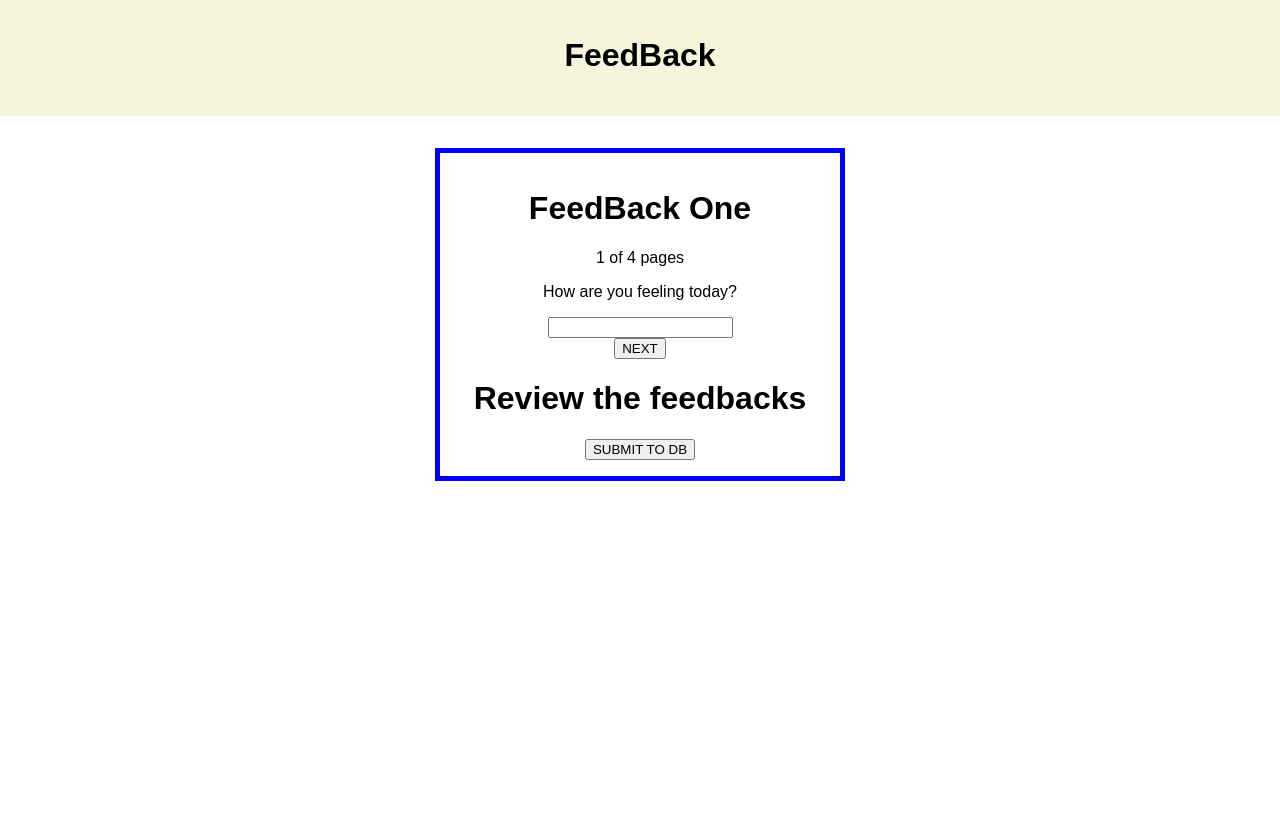
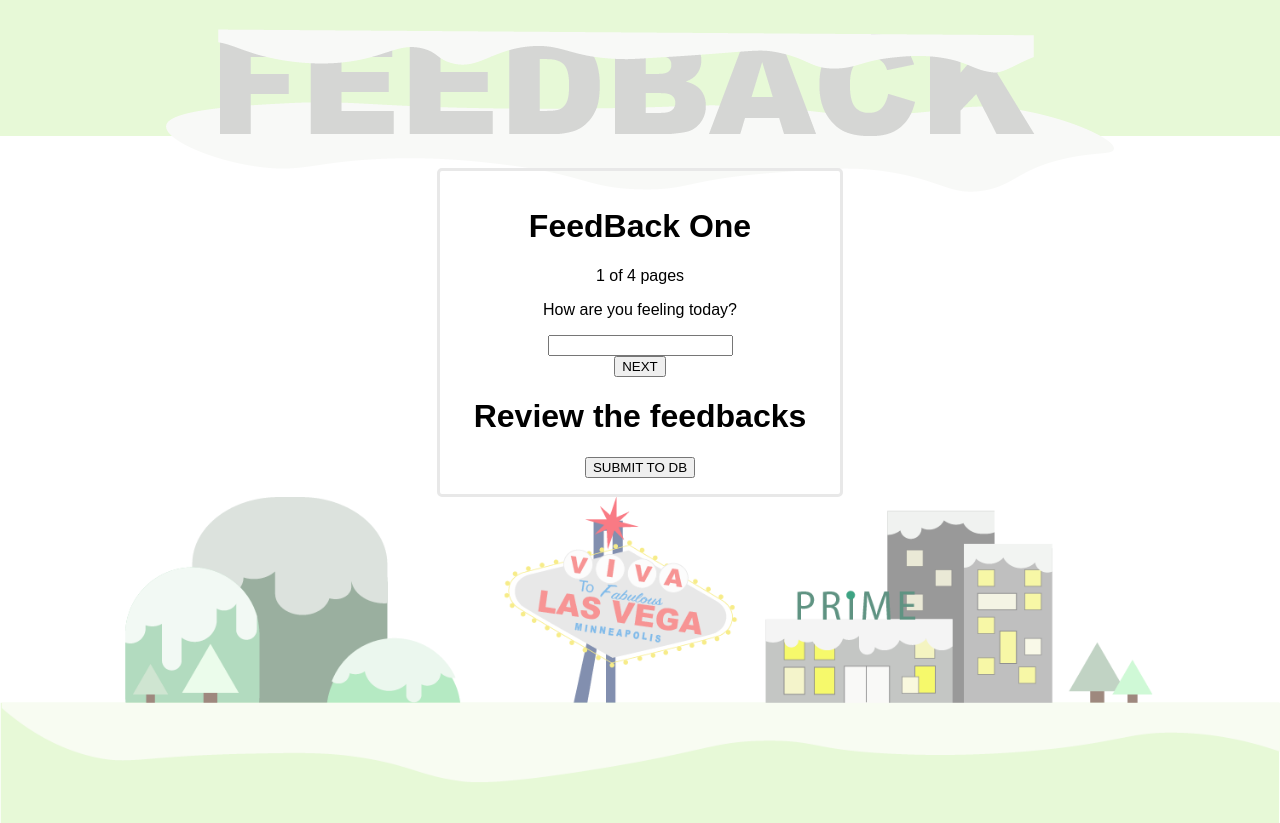
Before and after one commit to amitao/prime-feedback, a React (Create React App) app: page /#/ in a window 1280 px wide. Before the commit the page ends 800 px from the top, so only its background shows below. Built offline with nearby package versions, Linux system fonts and the light colour scheme.

Commit message:
add images to app/header files

```diff
--- a/src/components/App/App.css
+++ b/src/components/App/App.css
@@ -1,4 +1,4 @@
-.container {
+.main {
   display: flex;
   flex-flow: column;
   align-items: center;
@@ -9,16 +9,11 @@
   margin-top: 2em;
   width: 400px;
   text-align: center;
-  border: 5px solid blue;
+  border: 3px solid #e8e8e8;
+  border-radius: 5px;
   padding: 1em 0;
 }
 
-.App-header {
-  background-color: #033076;
-  min-height: 70px;
-  padding: 20px;
-  color: white;
-}
 
 .App-title {
   font-size: 1.5em;
@@ -27,3 +22,7 @@
 .App-intro {
   font-size: large;
 }
+
+.bg-image{
+  width:100%;
+}
--- a/src/components/App/App.jsx
+++ b/src/components/App/App.jsx
@@ -13,12 +13,13 @@ import { HashRouter as Router, Route } from 'react-router-dom';
 
 
 
+
 class App extends Component {
 
   render() {
     return (
       <Router>
-        <div className="container">
+        <div className="main">
           <Header />
           <div className="App">
             <Route path='/' exact component={FeedBackOne} />
@@ -27,6 +28,7 @@ class App extends Component {
             <Route path='/feedbackfour' component={FeedBackFour} />
             <Route path='/thankyou' component={Thankyou} />
           </div>
+          <img className="bg-image" src="images/vegaBG24.png"/>
 
         </div>
       </Router>
--- a/src/components/Header/Header.css
+++ b/src/components/Header/Header.css
@@ -1,8 +1,13 @@
 .header-box {
   margin: 0;
   width: 100%;
-  height: 100px;
+  height: 120px;
   padding-top: 1em;
-  background-color: beige;
+  background-color:  #e7f9d7;
   text-align: center;
+  color: #ffff;
 }
+
+span {
+  color: #e8e8e8;
+}
--- a/src/components/Header/Header.jsx
+++ b/src/components/Header/Header.jsx
@@ -6,7 +6,8 @@ class Header extends Component {
   render () {
     return (
       <div className="header-box">
-        <h1>FeedBack</h1>
+        {/* <h1 className="h1-styling"></h1> */}
+        <div><img className="fb-image" src="images/feedback24.png" /></div>
       </div>
     )
   }
```
Also changed, not shown: public/images/feedback24.png (added), public/images/vegaBG24.png (added).
